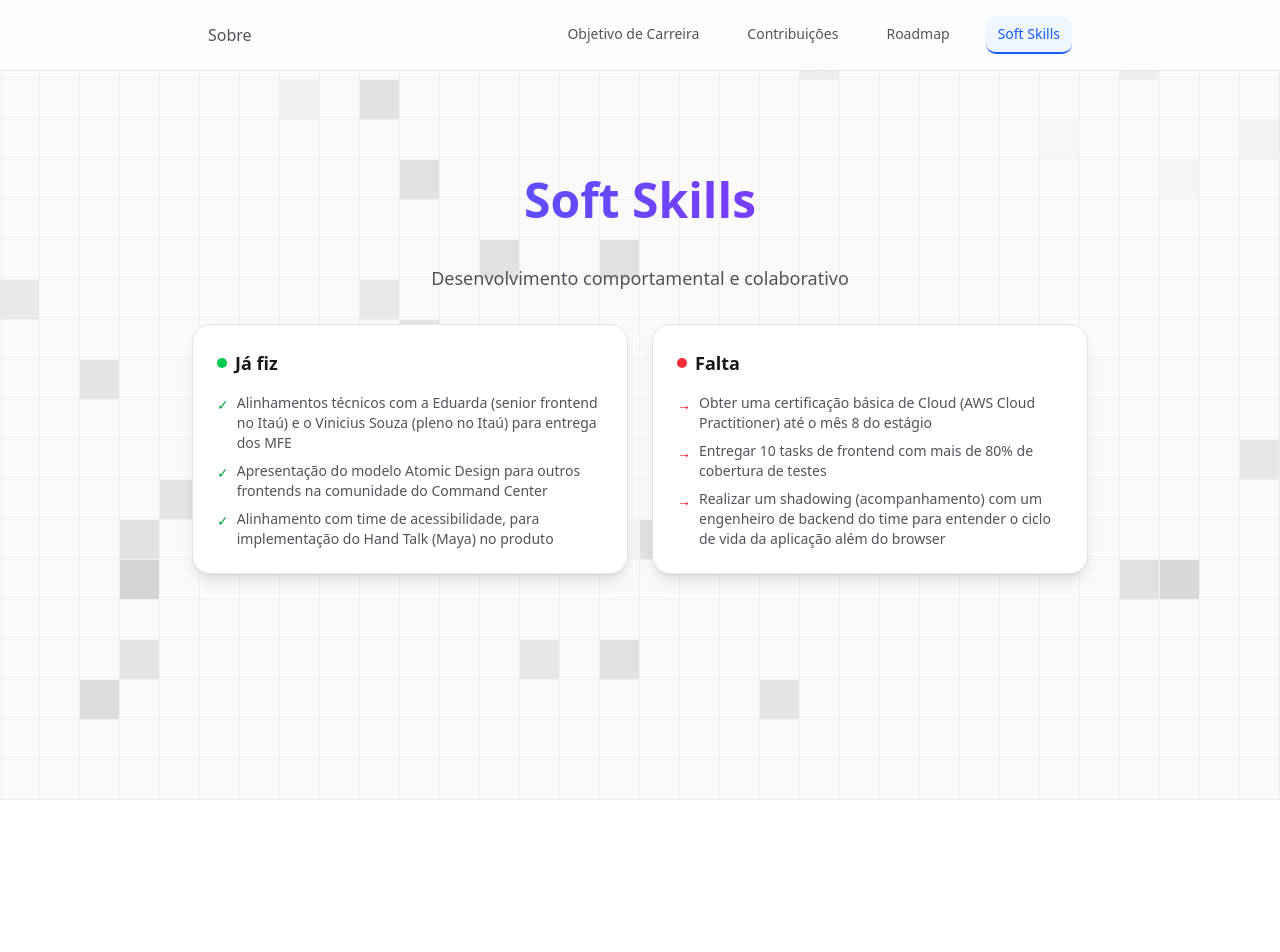
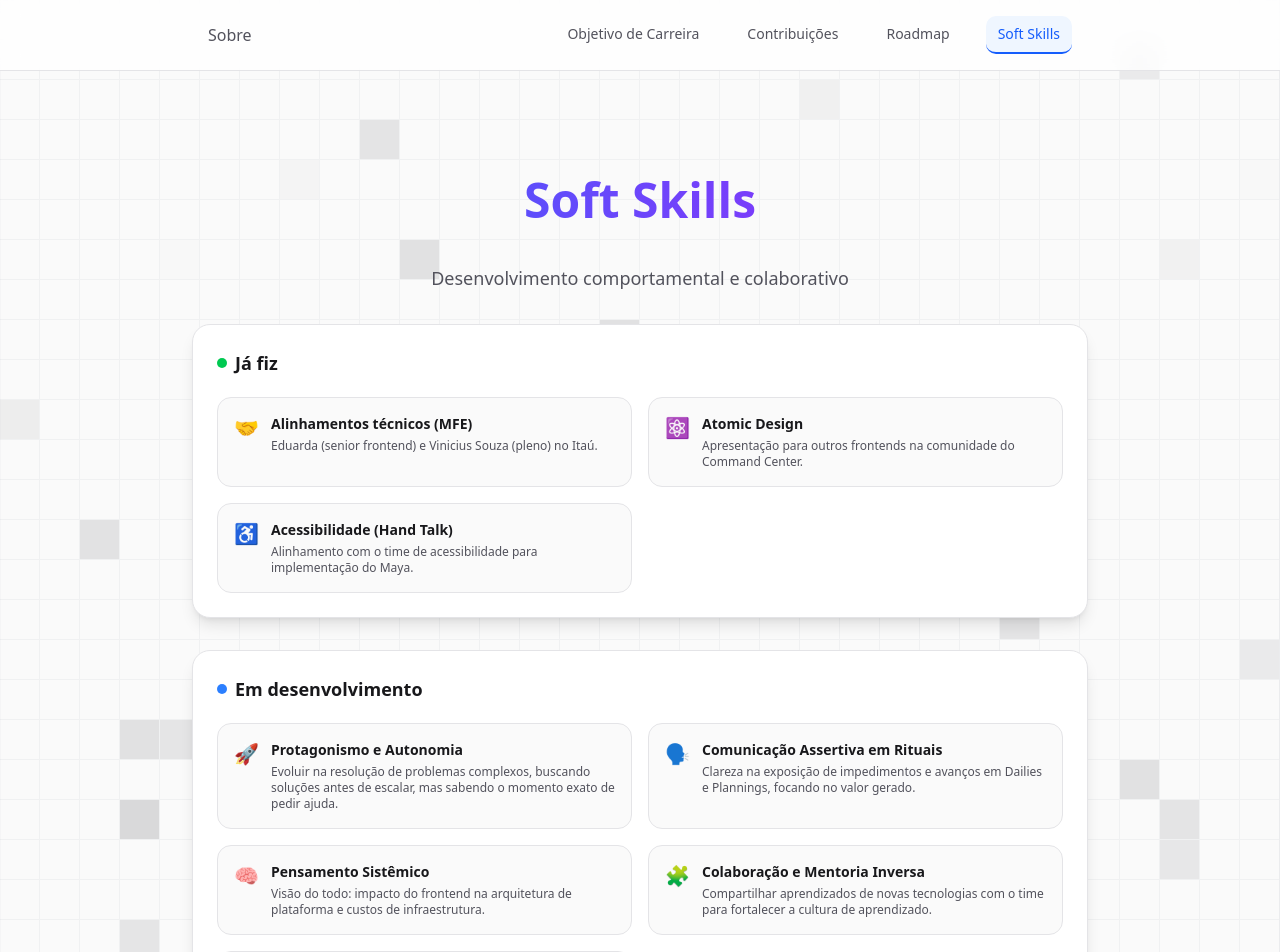
Before and after one commit to kalellz/kalel-pdi-itau, a Next.js app: page /soft-skills in a window 1280 px wide. Shown: the top 952 px of the page. Before the commit the page ends 800 px from the top, so only its background shows below. Built offline with nearby package versions, Linux system fonts and the light colour scheme.

Commit message:
fix: adjust soft and obj-carreira pages

```diff
--- a/app/objetivo-carreira/page.tsx
+++ b/app/objetivo-carreira/page.tsx
@@ -127,6 +127,44 @@ export default function ObjetivoCarreiraPage() {
                     </p>
                   </div>
                 </div>
+                <div className="mt-5 bg-white dark:bg-zinc-900 rounded-2xl border border-zinc-200 dark:border-zinc-800 p-5 md:p-6">
+                  <div className="flex items-center gap-2 mb-4">
+                    <span className="w-2.5 h-2.5 rounded-full bg-red-500 inline-block"></span>
+                    <h2 className="text-base md:text-lg font-bold text-zinc-900 dark:text-white">
+                      Metas em andamento
+                    </h2>
+                  </div>
+                  <ul className="space-y-2">
+                    <li className="flex gap-2 text-xs sm:text-sm text-zinc-600 dark:text-zinc-400">
+                      <span className="text-red-600 dark:text-red-400 mt-0.5 flex-shrink-0">
+                        →
+                      </span>
+                      <span>
+                        Obter uma certificação básica de Cloud (AWS Cloud
+                        Practitioner) até o final do estágio
+                      </span>
+                    </li>
+                    <li className="flex gap-2 text-xs sm:text-sm text-zinc-600 dark:text-zinc-400">
+                      <span className="text-red-600 dark:text-red-400 mt-0.5 flex-shrink-0">
+                        →
+                      </span>
+                      <span>
+                        Entregar 10 tasks de frontend com mais de 80% de
+                        cobertura de testes
+                      </span>
+                    </li>
+                    <li className="flex gap-2 text-xs sm:text-sm text-zinc-600 dark:text-zinc-400">
+                      <span className="text-red-600 dark:text-red-400 mt-0.5 flex-shrink-0">
+                        →
+                      </span>
+                      <span>
+                        Realizar um shadowing (acompanhamento) com um engenheiro
+                        de backend do time para entender o ciclo de vida da
+                        aplicação além do browser
+                      </span>
+                    </li>
+                  </ul>
+                </div>
               </div>
             </div>
           </div>
--- a/app/soft-skills/page.tsx
+++ b/app/soft-skills/page.tsx
@@ -3,15 +3,56 @@ import { Navbar } from "@/components/ui/navbar";
 
 export default function SoftSkillsPage() {
   const doneItems = [
-    "Alinhamentos técnicos com a Eduarda (senior frontend no Itaú) e o Vinicius Souza (pleno no Itaú) para entrega dos MFE",
-    "Apresentação do modelo Atomic Design para outros frontends na comunidade do Command Center",
-    "Alinhamento com time de acessibilidade, para implementação do Hand Talk (Maya) no produto"
+    {
+      title: "Alinhamentos técnicos (MFE)",
+      description:
+        "Eduarda (senior frontend) e Vinicius Souza (pleno) no Itaú.",
+      icon: "🤝",
+    },
+    {
+      title: "Atomic Design",
+      description:
+        "Apresentação para outros frontends na comunidade do Command Center.",
+      icon: "⚛️",
+    },
+    {
+      title: "Acessibilidade (Hand Talk)",
+      description:
+        "Alinhamento com o time de acessibilidade para implementação do Maya.",
+      icon: "♿",
+    },
   ];
 
-  const pendingItems = [
-    "Obter uma certificação básica de Cloud (AWS Cloud Practitioner) até o mês 8 do estágio",
-    "Entregar 10 tasks de frontend com mais de 80% de cobertura de testes",
-    "Realizar um shadowing (acompanhamento) com um engenheiro de backend do time para entender o ciclo de vida da aplicação além do browser",
+  const developmentItems = [
+    {
+      title: "Protagonismo e Autonomia",
+      description:
+        "Evoluir na resolução de problemas complexos, buscando soluções antes de escalar, mas sabendo o momento exato de pedir ajuda.",
+      icon: "🚀",
+    },
+    {
+      title: "Comunicação Assertiva em Rituais",
+      description:
+        "Clareza na exposição de impedimentos e avanços em Dailies e Plannings, focando no valor gerado.",
+      icon: "🗣️",
+    },
+    {
+      title: "Pensamento Sistêmico",
+      description:
+        "Visão do todo: impacto do frontend na arquitetura de plataforma e custos de infraestrutura.",
+      icon: "🧠",
+    },
+    {
+      title: "Colaboração e Mentoria Inversa",
+      description:
+        "Compartilhar aprendizados de novas tecnologias com o time para fortalecer a cultura de aprendizado.",
+      icon: "🧩",
+    },
+    {
+      title: "Cultura Itaú",
+      description: "Atitude de Dono, Foco no Cliente e Simplicidade.",
+      icon: "🏛️",
+    },
   ];
 
   return (
@@ -31,49 +72,63 @@ export default function SoftSkillsPage() {
               </p>
             </div>
 
-            <div className="grid grid-cols-1 md:grid-cols-2 gap-4 md:gap-6">
+            <div className="space-y-6 md:space-y-8">
               <div className="bg-white dark:bg-zinc-900 rounded-2xl border border-zinc-200 dark:border-zinc-800 p-5 md:p-6 shadow-lg">
-                <div className="flex items-center gap-2 mb-4">
+                <div className="flex items-center gap-2 mb-5">
                   <span className="w-2.5 h-2.5 rounded-full bg-green-500 inline-block"></span>
                   <h2 className="text-base md:text-lg font-bold text-zinc-900 dark:text-white">
                     Já fiz
                   </h2>
                 </div>
-                <ul className="space-y-2">
+                <div className="grid grid-cols-1 sm:grid-cols-2 gap-3 md:gap-4">
                   {doneItems.map((item, index) => (
-                    <li
+                    <div
                       key={index}
-                      className="flex gap-2 text-xs sm:text-sm text-zinc-600 dark:text-zinc-400"
+                      className="bg-zinc-50 dark:bg-zinc-950 rounded-xl border border-zinc-200 dark:border-zinc-800 p-4"
                     >
-                      <span className="text-green-600 dark:text-green-400 mt-0.5 flex-shrink-0">
-                        ✓
-                      </span>
-                      <span>{item}</span>
-                    </li>
+                      <div className="flex items-start gap-3">
+                        <div className="text-xl flex-shrink-0">{item.icon}</div>
+                        <div>
+                          <p className="text-sm font-semibold text-zinc-900 dark:text-white">
+                            {item.title}
+                          </p>
+                          <p className="text-xs text-zinc-600 dark:text-zinc-400 mt-1">
+                            {item.description}
+                          </p>
+                        </div>
+                      </div>
+                    </div>
                   ))}
-                </ul>
+                </div>
               </div>
 
               <div className="bg-white dark:bg-zinc-900 rounded-2xl border border-zinc-200 dark:border-zinc-800 p-5 md:p-6 shadow-lg">
-                <div className="flex items-center gap-2 mb-4">
-                  <span className="w-2.5 h-2.5 rounded-full bg-red-500 inline-block"></span>
+                <div className="flex items-center gap-2 mb-5">
+                  <span className="w-2.5 h-2.5 rounded-full bg-blue-500 inline-block"></span>
                   <h2 className="text-base md:text-lg font-bold text-zinc-900 dark:text-white">
-                    Falta
+                    Em desenvolvimento
                   </h2>
                 </div>
-                <ul className="space-y-2">
-                  {pendingItems.map((item, index) => (
-                    <li
+                <div className="grid grid-cols-1 sm:grid-cols-2 gap-3 md:gap-4">
+                  {developmentItems.map((item, index) => (
+                    <div
                       key={index}
-                      className="flex gap-2 text-xs sm:text-sm text-zinc-600 dark:text-zinc-400"
+                      className="bg-zinc-50 dark:bg-zinc-950 rounded-xl border border-zinc-200 dark:border-zinc-800 p-4"
                     >
-                      <span className="text-red-600 dark:text-red-400 mt-0.5 flex-shrink-0">
-                        →
-                      </span>
-                      <span>{item}</span>
-                    </li>
+                      <div className="flex items-start gap-3">
+                        <div className="text-xl flex-shrink-0">{item.icon}</div>
+                        <div>
+                          <p className="text-sm font-semibold text-zinc-900 dark:text-white">
+                            {item.title}
+                          </p>
+                          <p className="text-xs text-zinc-600 dark:text-zinc-400 mt-1">
+                            {item.description}
+                          </p>
+                        </div>
+                      </div>
+                    </div>
                   ))}
-                </ul>
+                </div>
               </div>
             </div>
           </div>
```
